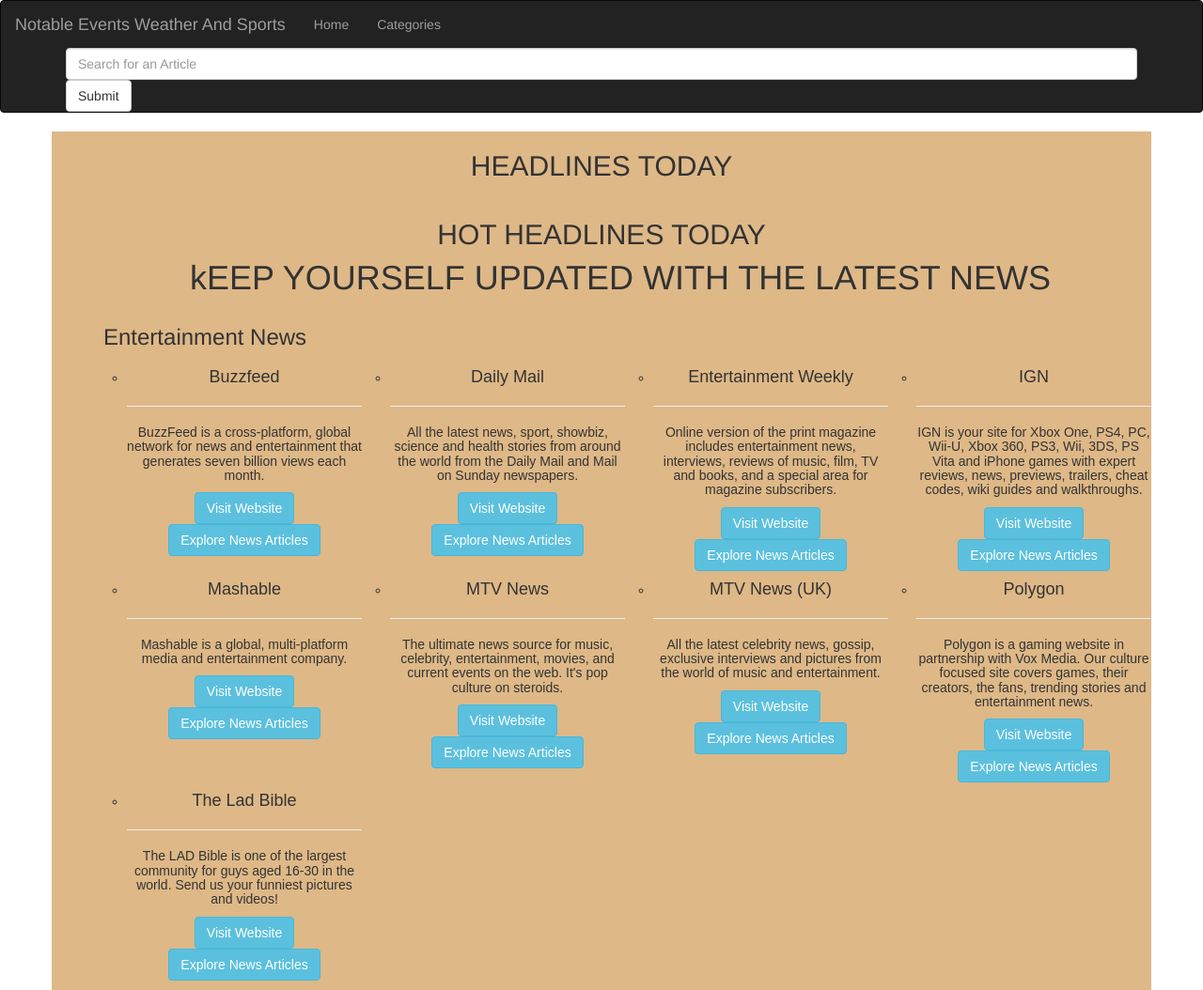
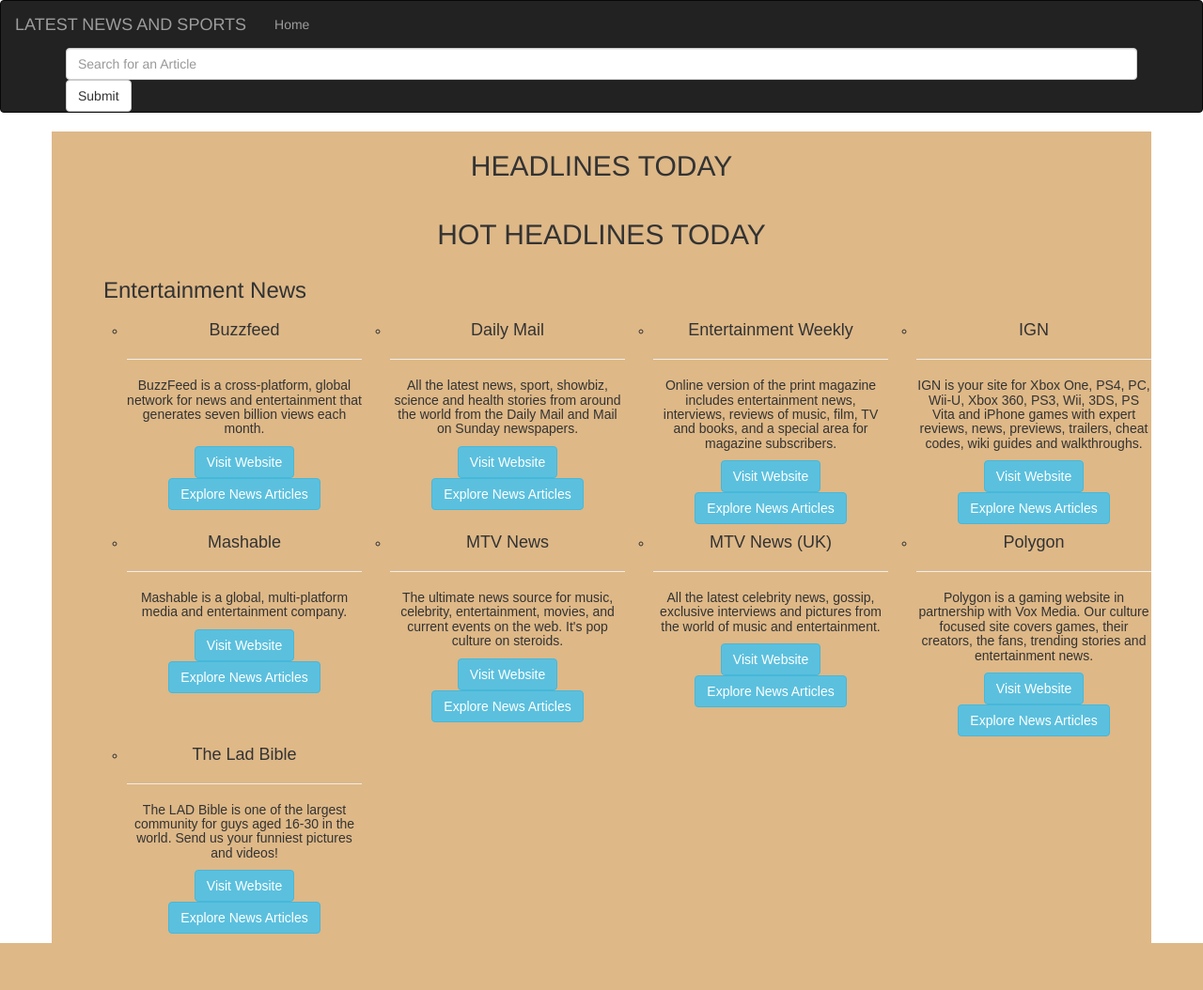
Before and after one commit to waweru12/The-news-highlighter, a Flask app: template app/templates/source.html in a window 1280 px wide. Shown: the whole page at 94% size. After the commit the page ends 1004 px from the top, so only its background shows below. Run offline with Flask 2, Linux system fonts and the light colour scheme; the template is opened without the code that fills it, so the values that code supplies are empty; some libraries are stand-ins or nearby versions; some web fonts are replaced.

Commit message:
recent changes

```diff
--- a/app/templates/navbar.html
+++ b/app/templates/navbar.html
@@ -11,12 +11,12 @@
                     <span class="icon-bar"></span>
                     <span class="icon-bar"></span>
                 </button>
-                <a href="/" class="navbar-brand">Notable Events Weather And Sports</a>
+                <a href="/" class="navbar-brand">LATEST NEWS AND SPORTS</a>
             </div>
             <div class="navbar-collapse collapse">
                 <ul class="nav navbar-nav">
                     <li><a href="/">Home</a></li>
-                    <li><a href="index.html">Categories</a></li>
+                    <li><a href="index.html"></a></li>
                     <li></li>
 
                 </ul>
--- a/app/templates/source.html
+++ b/app/templates/source.html
@@ -32,7 +32,7 @@
     <div class="all">
         <ul class="row">
 
-            <h1 style="text-align: center">kEEP YOURSELF UPDATED WITH THE LATEST NEWS </h1>
+
             <div class="category">
 
                 <div class="col-sm-12 col-md-12">
```
